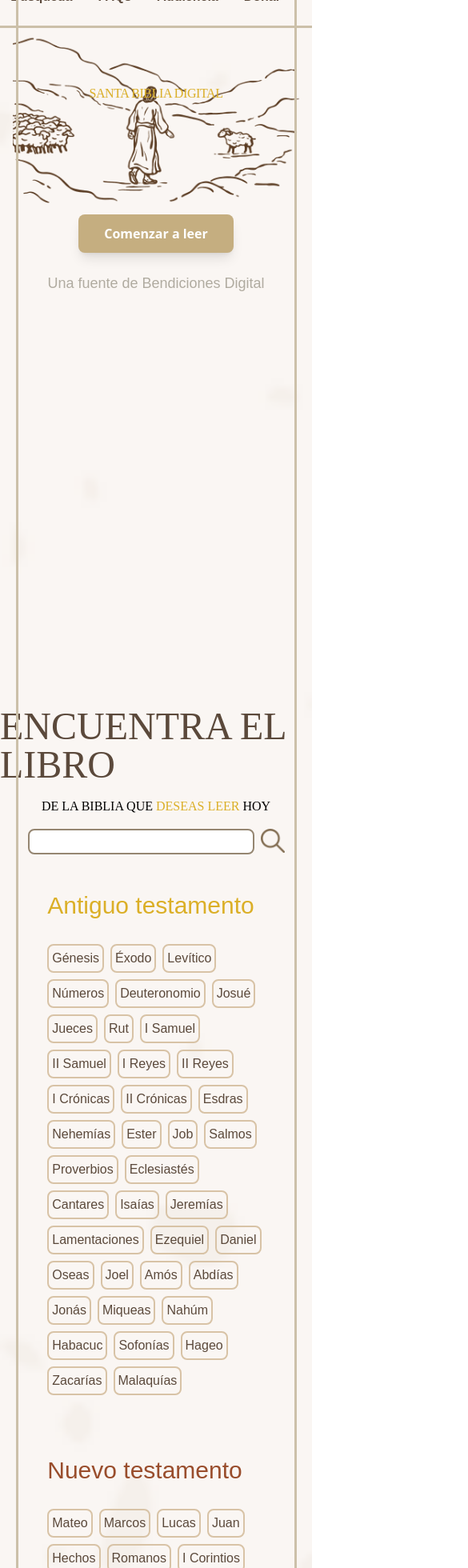
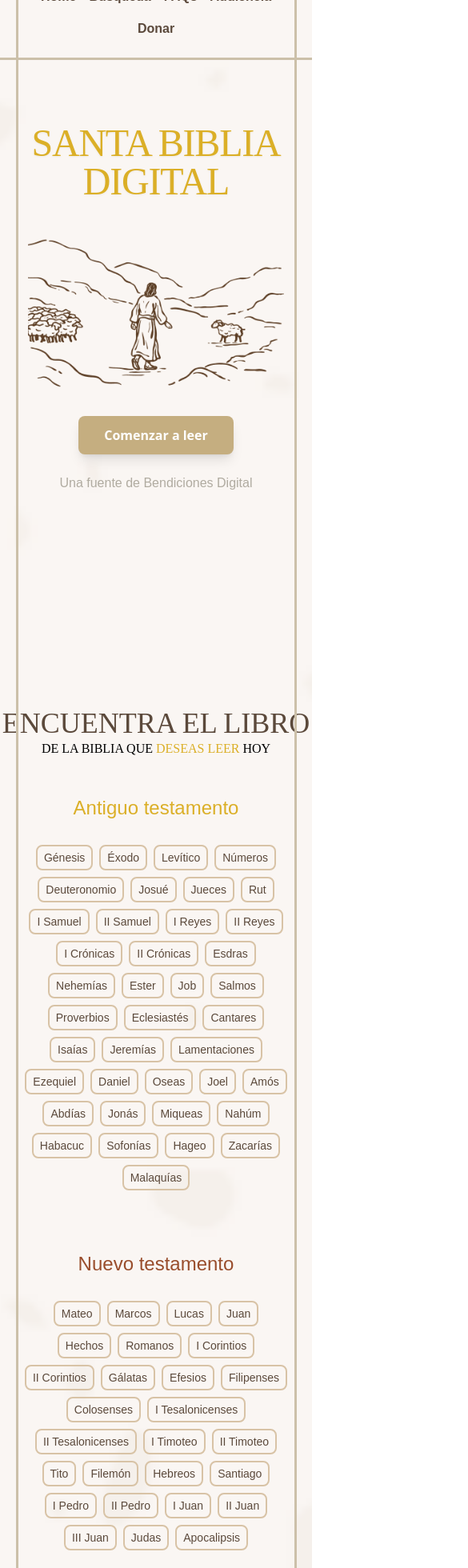
Before and after one commit to DanielaListh/LectorBiblico, a Nuxt app in the folder frontend/: page / in a window 390 px wide. Shown: the part 40-2000 px from the top of the page at 80% size, 585 px wide, since content can reach past the window. Built offline with nearby package versions, Linux system fonts and the light colour scheme.

Commit message:
diseño responsive sm

```diff
--- a/frontend/components/Busqueda.vue
+++ b/frontend/components/Busqueda.vue
@@ -28,10 +28,13 @@ const coincidenciaBusqueda = (libro) => {
 <template>
 
     <section id="busqueda" class="h-auto flex items-center justify-center flex-col gap-4 py-20">
-        <h2 class="font-cinzel text-5xl text-[#5b493b]">ENCUENTRA EL LIBRO</h2>
-        <h3 class="font-cinzel">DE LA BIBLIA QUE <span class=" text-[#dbaf27]">DESEAS LEER</span> HOY</h3>
+        <div class="flex flex-col justify-center items-center text-center">
+            <h2 class="font-cinzel text-4xl text-[#5b493b] md:text-5xl">ENCUENTRA EL LIBRO</h2>
+            <h3 class="font-cinzel">DE LA BIBLIA QUE <span class=" text-[#dbaf27]">DESEAS LEER</span> HOY</h3>
+        </div>
 
-        <div class="flex gap-2">
+
+        <div class="hidden md:flex gap-2">
             <input
                 v-model="busqueda"
                 type="text"
@@ -40,13 +43,13 @@ const coincidenciaBusqueda = (libro) => {
             <img src="/img/loupe.png" alt="lupa" class="w-auto h-[30px]">
         </div>
 
-        <div class="w-[85%] font-lexendExa">
-            <h2 class="m-[30px] text-left text-3xl text-[#dbaf27]">Antiguo testamento</h2>
+        <div class="w-full font-lexendExa md:w-[85%]">
+            <h2 class="m-[30px] text-center text-2xl text-[#dbaf27] md:text-3xl md:text-left">Antiguo testamento</h2>
             <div class="m-[30px]">
-                <ul class=" flex flex-wrap gap-2">
+                <ul class=" flex flex-wrap gap-2 justify-center md:justify-normal md:items-normal">
                     <li
                         v-for="libro in listAncientTestament" :key="libro"
-                        class="border-2 w-auto p-1 text-[#5b493b] border-[#d8c3a6] hover:border-[#6A513F] transition-colors duration-300 rounded-lg text-center "
+                        class="text-sm sm:text-base px-2 py-1 border-2 w-auto p-1 text-[#5b493b] border-[#d8c3a6] hover:border-[#6A513F] transition-colors duration-300 rounded-lg text-center "
                        :class="[
                             coincidenciaBusqueda(libro)
                             ? 'bg-[#6A513F] text-[#F2EAE3] shadow-lg shadow-[#6A513F]/40 scale-105'
@@ -59,21 +62,22 @@ const coincidenciaBusqueda = (libro) => {
                 </ul>
             </div>
         </div>
-        <div class=" w-[85%] font-lexendExa justify-center items-center">
-            <h2 class=" text-left text-3xl text-[#994D2C] m-[30px]">Nuevo testamento</h2>
+        <div class="w-full font-lexendExa md:w-[85%]">
+            <h2 class="m-[30px] text-center text-2xl text-[#994D2C] md:text-3xl md:text-left">Nuevo testamento</h2>
             <div class="m-[30px]">
-                <ul class=" flex flex-wrap gap-2">
-                    <li v-for="libro in listNewTestament" :key="libro"
-                    class="border-2 w-auto p-1 text-[#5b493b] border-[#d8c3a6] hover:border-[#6A513F] transition-colors duration-300 rounded-lg text-center "
+                <ul class=" flex flex-wrap gap-2 justify-center md:justify-normal md:items-normal">
+                    <li
+                        v-for="libro in listNewTestament" :key="libro"
+                        class="text-sm sm:text-base px-2 py-1 border-2 w-auto p-1 text-[#5b493b] border-[#d8c3a6] hover:border-[#6A513F] transition-colors duration-300 rounded-lg text-center "
                        :class="[
                             coincidenciaBusqueda(libro)
                             ? 'bg-[#6A513F] text-[#F2EAE3] shadow-lg shadow-[#6A513F]/40 scale-105'
                             : 'hover:text-[#b83801] hover:shadow-md hover:shadow-[#B56B46]/30'
                         ]"
-                    >
+                        >
                     <a href="">{{ libro }}</a>
+
                     </li>
-
                 </ul>
             </div>
         </div>
--- a/frontend/components/Faq.vue
+++ b/frontend/components/Faq.vue
@@ -11,21 +11,23 @@ const preguntas = [
 </script>
 
 <template>
-    <section id="faq" class="h-auto mx-auto flex items-center flex-col py-20">
+    <section
+        id="faq"
+        class="h-auto mx-auto flex flex-col items-center py-20"
+    >
        <h2 class="font-cinzel text-[#5b493b] m-[10px] text-5xl">Preguntas Frecuentes</h2>
        <div
-        class=" group h-screen bg-[url('/img/moises1.png')]
-                bg-cover bg-center w-[90%] mx-auto m-[10px]
-                columns-1 sm:columns-2 lg:columns-3 gap-1 space-y-3"
+        class=" group h-auto mx-auto m-[10px] md:gap-1 md:space-y-3 md:h-screen md:w-[90%]
+                md:bg-[url('/img/moises1.png')] md:bg-cover md:bg-center lg:columns-3"
        >
             <div v-for="(pregunta, index) in preguntas" :key="index"
-                class=" w-[350px] bg-[#faf6f3f6] border m-[15px]
-                    border-white/20 text-[#6a3d03] rounded-2xl shadow-md
+                class=" flex flex-col w-[350px] bg-[#5b493b] text-[#faf6f3f6] md:bg-[#faf6f3f6] border m-[15px]
+                    border-white/20 md:text-[#6a3d03] rounded-2xl shadow-md
                     hover:border-[#dbaf27] transition-all duration-500 ease-out p-2
-                    transform hover:translate-y-2 hover:shadow-2xl hover:shadow-[#dbaf27]
+                    transform hover:translate-y-2 hover:shadow-2xl hover:shadow-[#f3be1d]
                     break-inside-avoid">
                 <h3 class="font-cinzel text-xl mb-2">{{ pregunta.title }}</h3>
-                <p class="text-sm">{{ pregunta.description }}</p>
+                <p class="font-lexendExa text-sm">{{ pregunta.description }}</p>
             </div>
        </div>
     </section>
--- a/frontend/components/Footer.vue
+++ b/frontend/components/Footer.vue
@@ -4,11 +4,10 @@ import { FontAwesomeIcon } from '@fortawesome/vue-fontawesome';
 </script>
 
 <template>
-
     <footer class="w-[85%] mx-auto">
-
-        <div class=" flex justify-between items-center mt-4">
-            <div class="flex justify-center items-center mt-4">
+        <div class="flex flex-col md:flex-row justify-between items-center mt-4 gap-4 md:gap-0">
+            <!-- ICONOS -->
+            <div class="flex justify-center items-center mt-2 md:mt-4 gap-4">
                 <a href="https://www.linkedin.com/in/daniela-berrios/" target="_blank" class="icon-redes">
                     <FontAwesomeIcon :icon="['fab', 'linkedin-in']" />
                 </a>
@@ -19,20 +18,22 @@ import { FontAwesomeIcon } from '@fortawesome/vue-fontawesome';
                     <FontAwesomeIcon :icon="['fab', 'facebook-f']" />
                 </a>
             </div>
-            <div class=" justify-end m-[10px] font-lexendExa text-[#5b493b] flex gap-2 font-semibold">
+
+            <!-- LINKS -->
+            <div class="flex flex-wrap justify-center md:justify-end m-[10px] font-lexendExa text-[#5b493b] gap-3 font-semibold">
                 <a href="#home" class="hover:text-[#eb9d36] transition-colors duration-300">Home</a>
                 <a href="#busqueda" class="hover:text-[#eb9d36] transition-colors duration-300">Buscar</a>
                 <a href="#faq" class="hover:text-[#eb9d36] transition-colors duration-300">FAQ</a>
                 <a href="#audiencia" class="hover:text-[#eb9d36] transition-colors duration-300">Audiencia</a>
                 <a href="#donar" class="hover:text-[#eb9d36] transition-colors duration-300">Donar</a>
             </div>
+
         </div>
 
-        <div class="flex justify-center items-center">
-            <p class="font-cinzel text-[#836e53]">🧡 HECHO POR DANIELA BERRIOS 🧡</p>
+        <!-- TEXTO FINAL -->
+        <div class="flex justify-center items-center mt-4">
+            <p class="font-cinzel text-[#836e53] text-center">🧡 HECHO POR DANIELA BERRIOS 🧡</p>
         </div>
         <div class="h-[30px]"></div>
-
     </footer>
-
 </template>
--- a/frontend/components/HeroSection.vue
+++ b/frontend/components/HeroSection.vue
@@ -9,28 +9,26 @@ const subtitle = "Una fuente de Bendiciones Digital"
   <section id="home" class="w-full min-h-screen flex flex-col items-center">
 
   <!-- NAVBAR -->
-    <nav class="w-[80%] font-lexendExa font-semibold max-w-6xl flex justify-end gap-8 py-6 text-[#5b493b]">
+  <nav class="w-[80%] font-lexendExa font-semibold flex flex-wrap justify-center md:justify-end gap-4 md:gap-8 py-6 text-[#5b493b]">
     <a href="#home" class="hover:text-[#dbaf27] transition">Home</a>
     <a href="#busqueda" class="hover:text-[#dbaf27] transition">Búsqueda</a>
     <a href="#faq" class="hover:text-[#dbaf27] transition">FAQs</a>
     <a href="#audiencia" class="hover:text-[#dbaf27] transition">Audiencia</a>
     <a href="#donar" class="hover:text-[#dbaf27] transition">Donar</a>
-
   </nav>
 
   <div class="w-full h-[3px] bg-[#ccc0a9]"></div>
-
 
   <!-- CONTENIDO CENTRAL -->
   <div class="flex flex-col items-center text-center mt-10 px-4">
 
     <!-- TÍTULO -->
-      <h1 class="mt-[30px] mb-[-100px] font-cinzel md:text-8xl text-[#dbaf27] tracking-tight drop-shadow-sm">
+    <h1 class="mt-10 mb-4 font-cinzel text-5xl sm:text-5xl md:text-7xl lg:text-8xl text-[#dbaf27] tracking-tight drop-shadow-sm">
       {{ title }}
     </h1>
 
     <!-- IMAGEN -->
-      <div class="max-w-md md:max-w-lg">
+    <div class="max-w-xs sm:max-w-sm md:max-w-lg mt-4">
       <img
         src="/img/JesusCristo.png"
         alt="Ilustración de JesusCristo buscando la oveja perdida"
@@ -40,16 +38,17 @@ const subtitle = "Una fuente de Bendiciones Digital"
 
     <!-- BOTÓN -->
     <button
-        class="px-8 py-3 bg-[#c5ae80] text-white font-semibold rounded-lg shadow-lg hover:bg-[#dbaf27] transition"
+      class="mt-6 px-8 py-3 bg-[#c5ae80] text-white font-semibold rounded-lg shadow-lg hover:bg-[#dbaf27] transition"
     >
       Comenzar a leer
     </button>
 
     <!-- SUBTÍTULO -->
-      <p class="mt-6 text-[#b0aba0] text-lg font-lexendExa">
+    <p class="mt-6 text-[#b0aba0] text-base sm:text-lg font-lexendExa max-w-xl">
       {{ subtitle }}
     </p>
   </div>
 
 </section>
+
 </template>
--- a/frontend/components/Ko-fi.vue
+++ b/frontend/components/Ko-fi.vue
@@ -25,7 +25,7 @@ const openBinance = () => {
         </div>
         <div>
             <img src="/img/Daniel.png" alt="El profeta Daniel en el foso de los leones"
-                class="w-[600px] h-auto ">
+                class="hidden w-[600px] h-auto md:block">
         </div>
     </section>
 </template>
```
Also changed, not shown: frontend/components/Audiencia.vue (+15 -14 lines). Lines whose indentation alone changed are shown as unchanged.
